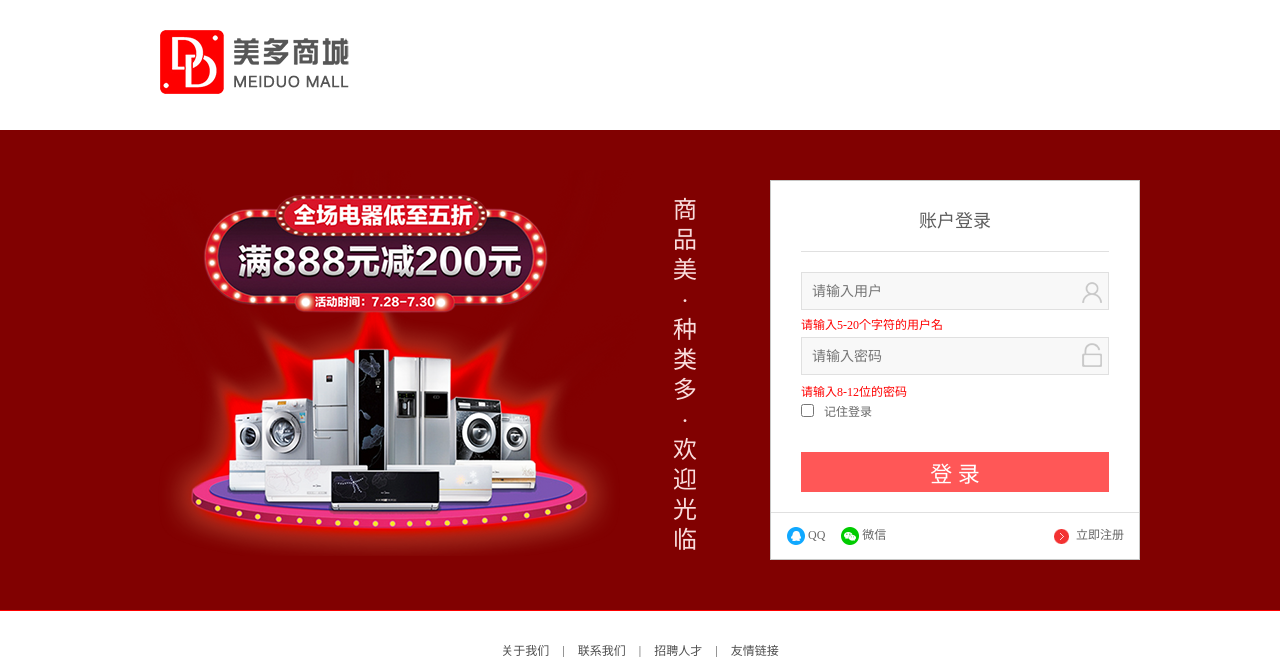
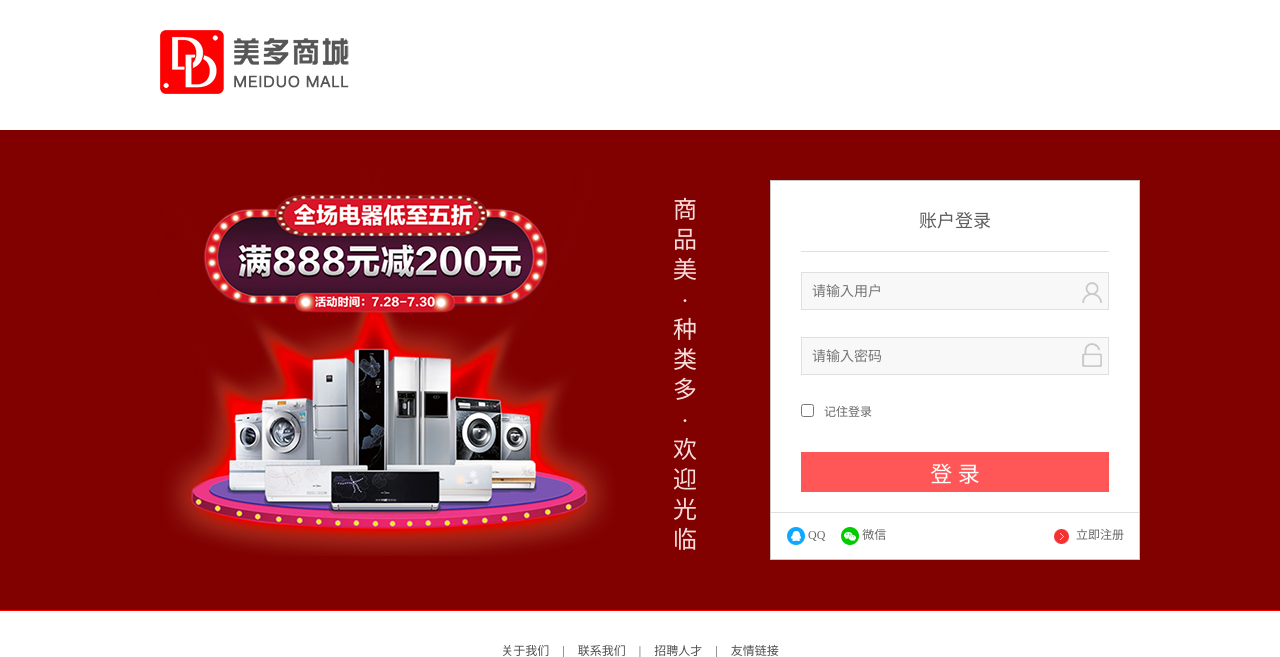
Before and after one commit to hongyinwang/meiduo_project02, a Django app: page /loginview in a window 1280 px wide. Shown: the top 657 px of the page. Run offline with Django 3.2, Linux system fonts and the light colour scheme; parts of the project's set-up code (start-up, migrations or seed data) failed here and were passed over.

Commit message:
登陆Vue

```diff
--- a/meiduo_mall02/apps/users/views.py
+++ b/meiduo_mall02/apps/users/views.py
@@ -129,13 +129,10 @@ class LoginView(View):
         #这里我们使用系统自带的认证方法，都正确，返回user对象
         from django.contrib.auth import authenticate
         user = authenticate(username=username,password=password)
-        #5.保存数据
-        # user = User.objects.filter(
-        #     username=username,
-        #     password=password
-        # )
-        #判断用户是否存在
+
+        #5.判断用户是否存在
         if user is None:
             return render(request,'login.html',context={'login_error_password':'用户名或者密码错误'})
         #6.保存回话状态
-        return redirect(reverse('contents:register'))
+
+        return redirect(reverse('contents:Index'))
--- a/meiduo_mall02/apps/varifications/views.py
+++ b/meiduo_mall02/apps/varifications/views.py
@@ -36,6 +36,7 @@ class SMSCodeView(View):
     def get(self,request,mobile):
         #1.后端要接收数据
         params = request.GET
+        #提取数据
         uuid = params.get('image_code_id')#图片验证码的uuid
         text_client = params.get('image_code')#用户输入的图片验证码内容
         #2.验证数据　（比对　用户提交的验证码是否和redis中的一致）
--- a/meiduo_mall02/templates/login.html
+++ b/meiduo_mall02/templates/login.html
@@ -3,16 +3,16 @@
 <head>
 	<meta http-equiv="Content-Type" content="text/html;charset=UTF-8">
 	<title>美多商城-登录</title>
-	<link rel="stylesheet" type="text/css" href="../static/css/reset.css">
-	<link rel="stylesheet" type="text/css" href="../static/css/main.css">
-    <script type="text/javascript" src="../static/js/host.js"></script>
-	<script type="text/javascript" src="../static/js/vue-2.5.16.js"></script>
-    <script type="text/javascript" src="../static/js/axios-0.18.0.min.js"></script>
+	<link rel="stylesheet" type="text/css" href="{{ static("css/reset.css") }}">
+	<link rel="stylesheet" type="text/css" href="{{ static("css/main.css") }}">
+    <script type="text/javascript" src="{{ static("js/host.js") }}"></script>
+	<script type="text/javascript" src="{{ static("js/vue-2.5.16.js") }}"></script>
+    <script type="text/javascript" src="{{ static("js/axios-0.18.0.min.js") }}"></script>
 </head>
 <body>
 	<div id="app" v-cloak>
 	<div class="login_top clearfix">
-		<a href="index.html" class="login_logo"><img src="../static/images/logo02.png"></a>
+		<a href="{{ url('contents:Index') }}" class="login_logo"><img src="{{ static("images/logo02.png") }}"></a>
 	</div>
 	<div class="login_form_bg">
 		<div class="login_form_wrap clearfix">
@@ -24,11 +24,15 @@
 				</div>
 				<div class="form_con">
 					<div class="form_input cur">
-						<form method="post" class="login">
-							<input type="text" name="username" class="name_input" placeholder="请输入用户">
-							<div class="user_error">请输入5-20个字符的用户名</div>
-                            <input type="password" name="pwd" class="pass_input" placeholder="请输入密码">
-							<div class="pwd_error">请输入8-12位的密码</div>
+						<form method="post" class="login" @blur="on_submit">Index/
+                            {{ csrf_input }}
+							<input type="text" name="username" class="name_input" placeholder="请输入用户" @blur="check_username" v-model="username">
+							<div class="user_error" v-show="error_username">[[ error_username_message]]</div>
+                            <input type="password" name="password" class="pass_input" placeholder="请输入密码" @blur="check_pwd" v-model="password">
+							<div class="pwd_error" v-show="error_password">[[ error_password_message ]]</div>
+                             {% if login_error_password %}
+                            <span style="color: red">{{ login_error_password }}</span>
+                             {% endif %}
 							<div class="more_input clearfix">
 								<input type="checkbox" name="remembered">
 								<label>记住登录</label>
@@ -61,8 +65,8 @@
 		<p>电话：010-****888    京ICP备*******8号</p>
 	</div>
 	</div>
-	<script type="text/javascript" src="../static/js/host.js"></script>
-	<script type="text/javascript" src="../static/js/common.js"></script>
-	<script type="text/javascript" src="../static/js/login.js"></script>
+	<script type="text/javascript" src="{{ static("js/host.js") }}"></script>
+	<script type="text/javascript" src="{{ static("js/common.js") }}"></script>
+	<script type="text/javascript" src="{{ static("js/login.js") }}"></script>
 </body>
 </html>
```
